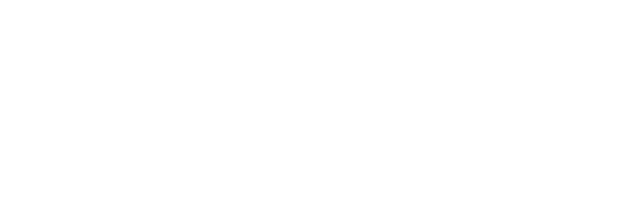
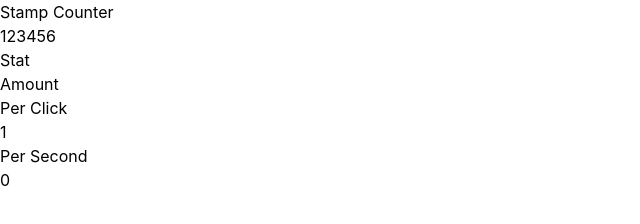
Before and after one commit to rehan-kasim/Embassy-Clicker, a website: page index.html in a window 1280 px wide. Shown: the whole page, without its empty margins (0-640 px from the left). Drawn offline with Linux system fonts and the light colour scheme.

Commit message:
Added Basic Html and fonts

```diff
--- a/index.html
+++ b/index.html
@@ -4,11 +4,30 @@
     <meta charset="UTF-8">
     <meta name="viewport" content="width=device-width, initial-scale=1.0">
     <title>Embassy Clicker</title>
+    <link rel="preconnect" href="https://fonts.googleapis.com">
+    <link rel="preconnect" href="https://fonts.gstatic.com" crossorigin>
+    <link href="https://fonts.googleapis.com/css2?family=Silkscreen:wght@400;700&family=Space+Mono:wght@400;700&display=swap" rel="stylesheet">
     <link rel="stylesheet" href="src/output.css">
 </head>
 <body>
     <aside>
+        <p>Stamp Counter</p>
+        <p id="totalStamps">123456</p>
+        <div>
+            <div>
+                <p>Stat</p>
+                <p>Amount</p>
+            </div>
+            <div>
+                <p>Per Click</p>
+                <p id="perClickText">1</p>
+            </div>
+            <div>
+                <p>Per Second</p>
+                <p id="perSecondText">0</p>
+            </div>
 
+        </div>
     </aside>
     <main>
 
```
